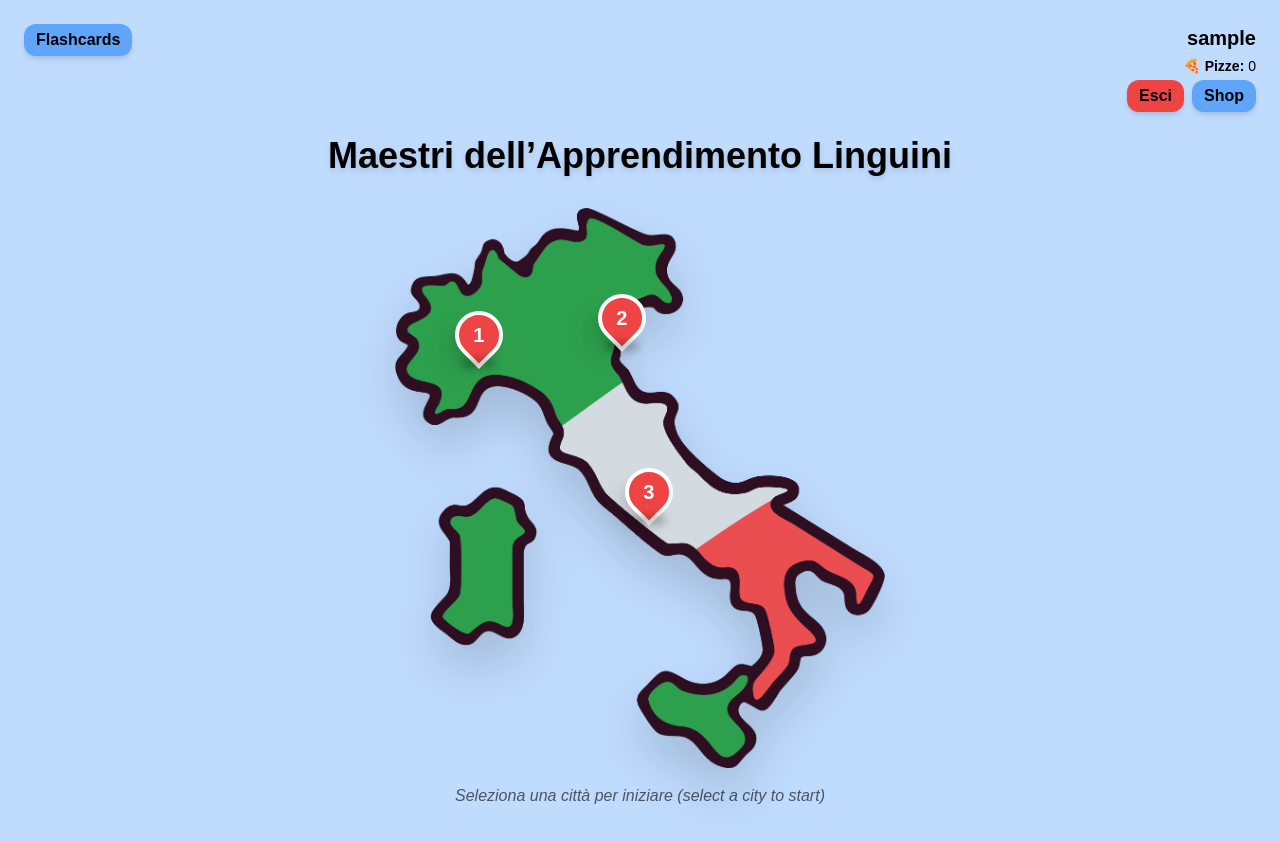
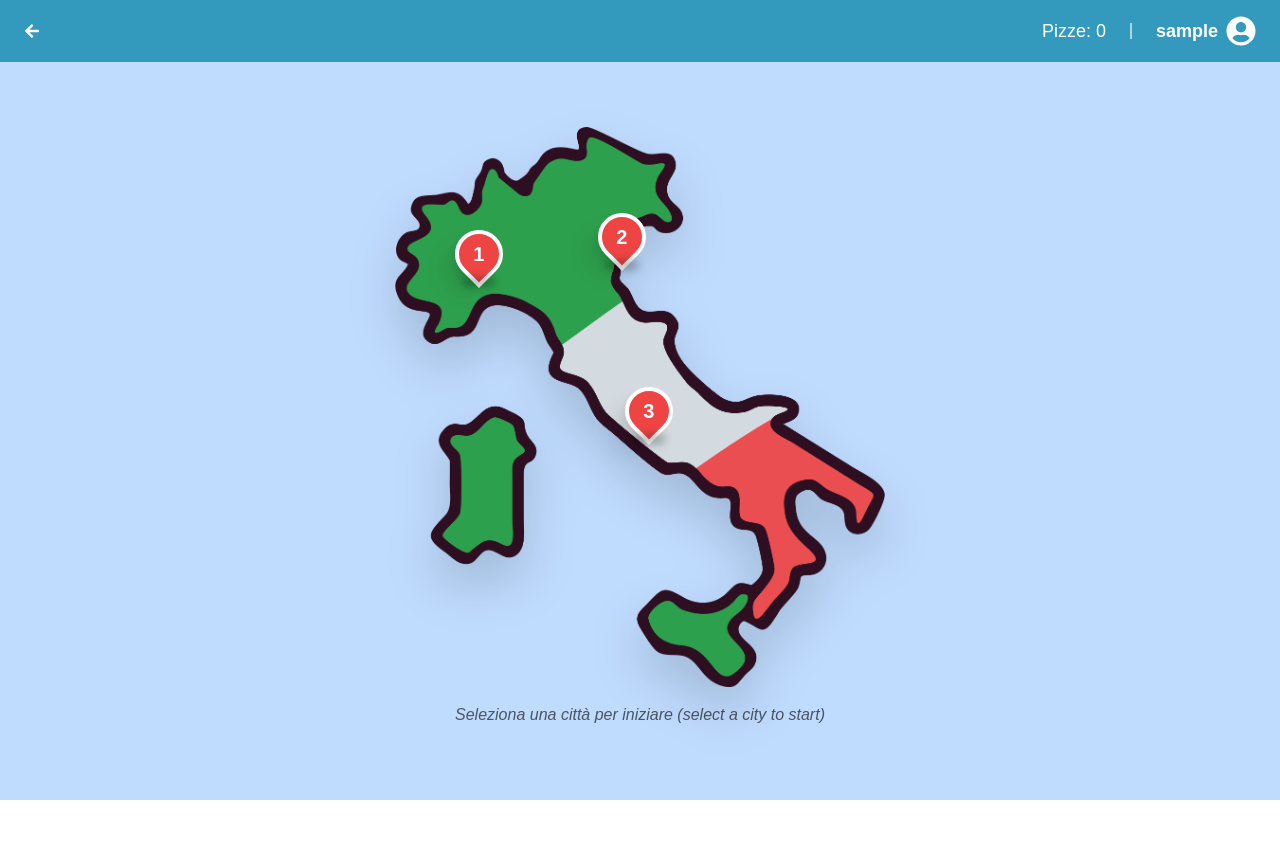
Before and after one commit to fiom2307/praktikum-llm, a React (Create React App) app in the folder frontend/: page / in a window 1280 px wide. Shown: the top 842 px of the page. After the commit the page ends 800 px from the top, so only its background shows below. Built offline with nearby package versions, Linux system fonts and the light colour scheme; sample sign-in values are in the browser's storage.

Commit message:
header, design changes

```diff
--- a/frontend/package.json
+++ b/frontend/package.json
@@ -10,6 +10,7 @@
     "@testing-library/user-event": "^13.5.0",
     "react": "^19.2.0",
     "react-dom": "^19.2.0",
+    "react-icons": "^5.5.0",
     "react-markdown": "^10.1.0",
     "react-router-dom": "^7.9.4",
     "react-scripts": "5.0.1",
--- a/frontend/src/components/ActionButton.jsx
+++ b/frontend/src/components/ActionButton.jsx
@@ -2,7 +2,7 @@ export default function ActionButton({ onClick, children, className = "" }) {
     return (
         <button
         onClick={onClick}
-        className={`bg-blue-400 hover:bg-blue-500 font-semibold px-3 py-1 rounded-xl shadow-md ${className}`}
+        className={`font-bold px-6 py-2 rounded-xl shadow-md ${className}`}
         >
         {children}
         </button>
--- a/frontend/src/components/Header.jsx
+++ b/frontend/src/components/Header.jsx
@@ -1,27 +1,114 @@
-import { useNavigate } from "react-router-dom";
-import ActionButton from "./ActionButton";
+import { useEffect, useRef, useState } from "react";
+import { useLocation, useNavigate } from "react-router-dom";
 import { useUser } from "../context/UserContext";
+import { FaUserCircle, FaArrowLeft } from "react-icons/fa";
 
-export default function Header() {
+export default function Header({ onBack }) {
   const navigate = useNavigate();
+  const location = useLocation();
 
-  const { pizzaCount } = useUser();
+  const { pizzaCount, updatePizzaCount } = useUser();
   const username = localStorage.getItem("username");
+  const [isMenuOpen, setIsMenuOpen] = useState(false);
+  const menuRef = useRef(null);
+
+  const handleBackClick = () => {
+    if (onBack) {
+      //
+      onBack();
+    } else {
+      // back to main page
+      navigate("/");
+    }
+  };
+
+  useEffect(() => {
+    // Close dropdown when clicking outside of the menu
+    const handleClickOutside = (event) => {
+      if (menuRef.current && !menuRef.current.contains(event.target)) {
+        setIsMenuOpen(false);
+      }
+    };
+
+    document.addEventListener("mousedown", handleClickOutside);
+    return () => document.removeEventListener("mousedown", handleClickOutside);
+  }, []);
+
+  const handleLogout = () => {
+    // Clear session info and send user to login
+    localStorage.removeItem("authToken");
+    localStorage.removeItem("userId");
+    localStorage.removeItem("username");
+    localStorage.removeItem("pizzaCount");
+    updatePizzaCount(0);
+    navigate("/login");
+  };
+
+  const handleNavigate = (path) => {
+    navigate(path);
+    setIsMenuOpen(false);
+  };
 
   return (
-    <header className="w-full flex justify-between items-start p-6">
+    <header className="w-full flex justify-between items-center px-6 py-4 mb-8 bg-[#3399bd] text-white relative z-30">
 
-      {/* Back Button */}
-      <ActionButton onClick={() => navigate("/")}>← Indietro</ActionButton>
+      {/* App title */}
+      {/* <p
+        className="font-bold cursor-pointer text-lg"
+        onClick={() => navigate("/")}
+      >
+        Maestri dell’Apprendimento Linguini
+      </p> */}
+      <button
+        onClick={handleBackClick}
+      >
+        <FaArrowLeft />
+      </button>
 
-      {/* Username + Pizza Count */}
-      <div className="text-right flex flex-col items-end gap-1">
-        <div className="flex items-center gap-2">
-          <h2 className="text-xl font-bold">{username}</h2>
+      {/* Right side */}
+      <div className="flex items-center gap-6 text-lg">
+        {/* Pizza Count */}
+        <span className="">Pizze: {pizzaCount}</span>
+
+        <div className="h-4 w-[2px] bg-white/60"></div>
+
+        <div className="relative" ref={menuRef}>
+          {/* Username */}
+          <button
+            type="button"
+            className="flex gap-2 items-center focus:outline-none"
+            onClick={() => setIsMenuOpen((prev) => !prev)}
+          >
+            <span className="font-bold">{username}</span>
+            <FaUserCircle className="text-3xl" />
+          </button>
+
+          {/* Dropdown */}
+          {isMenuOpen && (
+            <div className="absolute right-0 mt-3 w-40 bg-white text-black rounded-xl shadow-lg py-2 border border-gray-200 z-40">
+              <button
+                className={`w-full text-left px-4 py-2 hover:bg-gray-100 ${location.pathname === "/flashcards" ? "text-gray-400 cursor-default pointer-events-none" : ""}`}
+                onClick={() => handleNavigate("/flashcards")}
+              >
+                Flashcard
+              </button>
+              <button
+                className={`w-full text-left px-4 py-2 hover:bg-gray-100 ${location.pathname === "/shop" ? "text-gray-400 cursor-default pointer-events-none" : ""}`}
+                onClick={() => handleNavigate("/shop")}
+              >
+                Shop
+              </button>
+              <div className="my-2 h-px bg-gray-200"></div>
+              <button
+                className="w-full text-left px-4 py-2 text-red-600 hover:bg-gray-100"
+                onClick={handleLogout}
+              >
+                Log out
+              </button>
+            </div>
+          )}
         </div>
-        <p className="text-sm">
-          🍕 <span className="font-semibold">Pizze:</span> {pizzaCount}
-        </p>
+
       </div>
     </header>
   );
--- a/frontend/src/pages/MainPage.jsx
+++ b/frontend/src/pages/MainPage.jsx
@@ -1,27 +1,16 @@
 import { useNavigate } from "react-router-dom";
 import italyMap from "../assets/italy.png";
-import ActionButton from "../components/ActionButton";
-import { useUser } from "../context/UserContext";
+import Header from "../components/Header";
 
 
 function MainPage() {
-  const { pizzaCount } = useUser();
-  const username = localStorage.getItem("username");
-
   const navigate = useNavigate();
-
-  const handleLogout = () => {
-
-    localStorage.removeItem('authToken');
-
-    navigate("/login")
-  }
 
   const MapNode = ({ top, left, number, city }) => (
     <div
       className="absolute group z-10 cursor-pointer"
       style={{ top: top, left: left, transform: 'translate(-50%, -100%)' }}
-      onClick={() => navigate(`/city/${city}`)}
+      onClick={() => navigate(`/city/${city}`, { state: { initialEntry: true } })}
     >
       {/* rotate-45 + rounded-br-none water drop shaped */}
       <div className="relative w-12 h-12 bg-red-500 border-4 border-white shadow-xl rounded-full rounded-br-none transform rotate-45 transition-all duration-300 group-hover:scale-110 group-hover:-translate-y-2 group-hover:bg-red-600 flex items-center justify-center">
@@ -46,30 +35,10 @@ function MainPage() {
     <div className="min-h-screen flex flex-col items-center bg-blue-200 text-black overflow-hidden">
 
       {/* Header */}
-      <header className="w-full flex justify-between items-start p-6 z-20">
-        <ActionButton onClick={() => navigate("/flashcards")}>Flashcards</ActionButton>
-
-        <div className="text-right flex flex-col items-end gap-1">
-          <div className="flex items-center gap-2">
-            <h2 className="text-xl font-bold">{username}</h2>
-          </div>
-          <p className="text-sm">
-            🍕 <span className="font-semibold">Pizze:</span> {pizzaCount}
-          </p>
-          <div className="flex gap-2">
-            <ActionButton onClick={handleLogout} className="bg-red-500 hover:bg-red-600">Esci</ActionButton>
-            <ActionButton onClick={() => navigate("/shop")}>Shop</ActionButton>
-          </div>
-        </div>
-      </header>
+      <Header />
 
       {/* Main Content Area */}
       <main className="flex flex-col items-center justify-center w-full flex-grow relative pb-10">
-
-        {/* Title */}
-        <h1 className="text-4xl font-extrabold drop-shadow-md text-center mb-8 z-20">
-          Maestri dell’Apprendimento Linguini
-        </h1>
 
         {/*  Map Container */}
 
```
Also changed, not shown: frontend/src/pages/VocabularyPage.jsx (+71 -19 lines), 1 other file (tests, documents, lock files or other folders).
